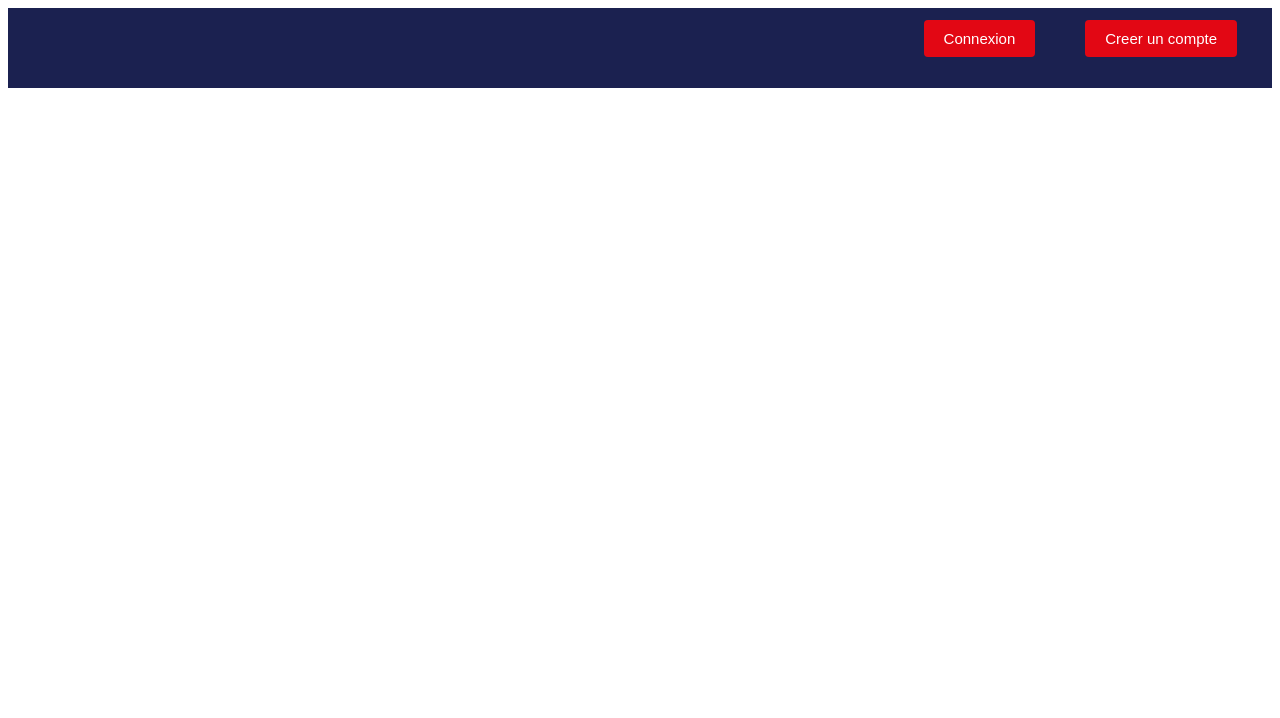
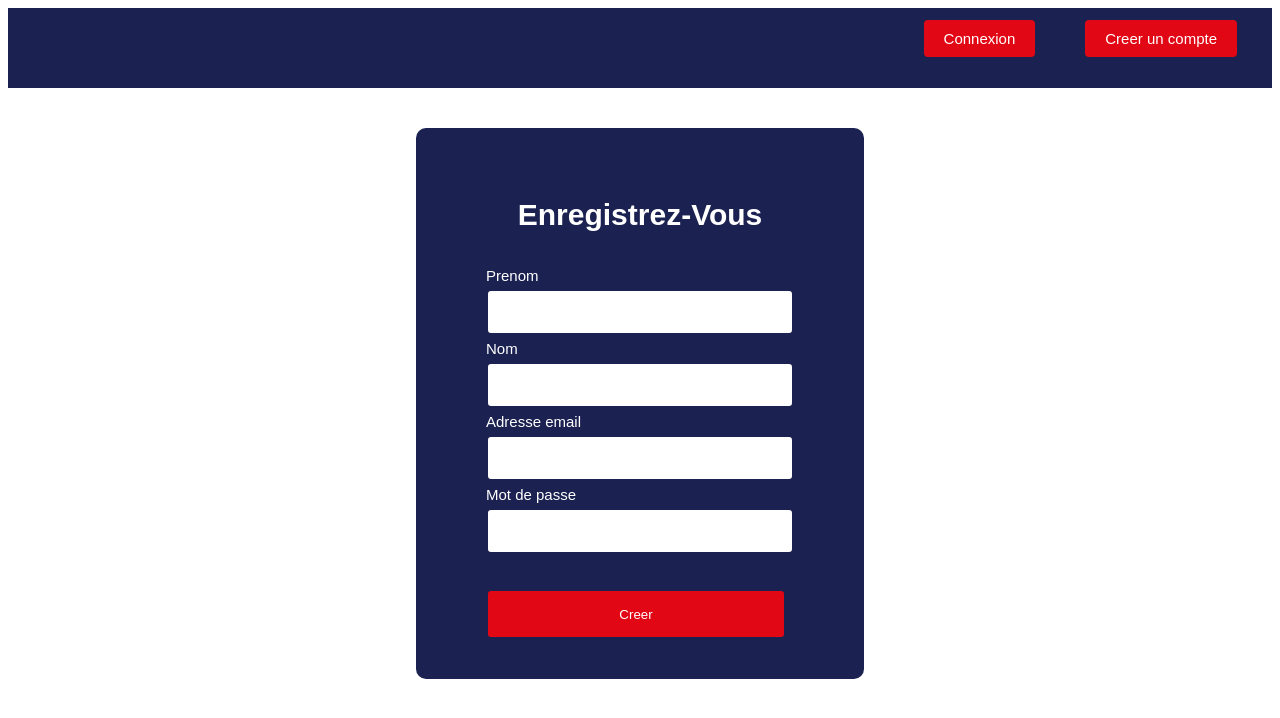
Before and after one commit to rafikmgh/products-frontend, a React (Create React App) app: page /register in a window 1280 px wide. Shown: the top 718 px of the page. Built offline with nearby package versions, Linux system fonts and the light colour scheme; no server answers.

Commit message:
register+validations

```diff
--- a/src/App.js
+++ b/src/App.js
@@ -3,6 +3,7 @@ import { Provider } from 'react-redux'
 import { BrowserRouter as Router, Routes, Route } from 'react-router-dom'
 import './App.css'
 import store from './store'
+import Register from './components/main/Auth/Register'
 
 function App() {
   return (
@@ -12,7 +13,7 @@ function App() {
           <Header />
           <Routes>
             <Route path='/' />
-            <Route path='/register' />
+            <Route path='/register' element={<Register />} />
             <Route path='/products'>
               <Route path='' />
               <Route path='/products/:productID' />
--- /dev/null
+++ b/src/components/main/Auth/Auth.css
@@ -0,0 +1,60 @@
+.login-wrapper {
+  background-color: white;
+  color: white;
+  height: 100%;
+  display: flex;
+  justify-content: center;
+}
+
+.login-wrapper .container {
+  margin-top: 40px;
+  padding: 40px 0;
+  max-width: 448px;
+  border-radius: 10px;
+  background: var(--primary-color);
+  display: flex;
+  flex-direction: column;
+  align-items: center;
+}
+
+.container {
+  margin-left: auto;
+  margin-right: auto;
+  max-width: 1120px;
+  width: 100%;
+  display: flex;
+  justify-content: center;
+}
+
+.field {
+  display: flex;
+  flex-direction: column;
+}
+
+.field_error {
+  color: var(--secondary-color);
+}
+
+.logout-link {
+  color: white;
+  cursor: pointer;
+}
+
+input {
+  border: 2px solid var(--primary-color);
+  border-radius: 5px;
+  height: 40px;
+  width: 300px;
+}
+
+input[type='submit'] {
+  margin-top: 20px;
+  background-color: var(--secondary-color);
+  height: 50px;
+  color: white;
+  cursor: pointer;
+}
+
+input[type='submit']:hover {
+  background-color: var(--other-color);
+}
--- /dev/null
+++ b/src/components/main/Auth/Register.js
@@ -0,0 +1,146 @@
+import './Auth.css'
+import { useForm } from 'react-hook-form'
+import { connect } from 'react-redux'
+import { registerUser } from '../../../redux/actions/authentification'
+
+const Register = ({ auth, registerUser }) => {
+  const {
+    register,
+    handleSubmit,
+    formState: { errors },
+  } = useForm()
+  const handleLogin = (data) => {
+    registerUser(data)
+  }
+
+  return (
+    <div className='login-wrapper'>
+      <div className='container flex center pt-32'>
+        <div className='text -align-center mb-48'>
+          <h1 className=''>Enregistrez-Vous</h1>
+        </div>
+        <form onSubmit={handleSubmit(handleLogin)} className='stack -gap-16'>
+          <div className='field'>
+            <label className='field_required' htmlFor='user_firstName'>
+              Prenom
+            </label>
+            <input
+              {...register('firstName', { required: true })}
+              className='input'
+              autoComplete='text'
+              type='text'
+              id='user_firstName'
+            />
+            {errors.firstName && (
+              <div className='form-error'>
+                {errors.firstName.type === 'required' && (
+                  <p id='firstName-error' class='field_error'>
+                    Le prenom est requis.
+                  </p>
+                )}
+              </div>
+            )}
+          </div>
+          <div className='field'>
+            <label className='field_required' htmlFor='user_firstName'>
+              Nom
+            </label>
+            <input
+              {...register('lastName', { required: true })}
+              className='input'
+              autoComplete='text'
+              type='text'
+              id='user_lastName'
+            />
+            {errors.lastName && (
+              <div className='form-error'>
+                {errors.lastName.type === 'required' && (
+                  <p id='lastName-error' class='field_error'>
+                    Le nom est requis.
+                  </p>
+                )}
+              </div>
+            )}
+          </div>
+          <div className='field'>
+            <label className='field_required' htmlFor='user_email'>
+              Adresse email
+            </label>
+            <input
+              {...register('email', { required: true })}
+              className='input'
+              autoComplete='email'
+              type='email'
+              id='user_email'
+            />
+            {errors.email && (
+              <div className='form-error'>
+                {errors.email.type === 'required' && (
+                  <p id='email-error' class='field_error'>
+                    L'email est requis.
+                  </p>
+                )}
+              </div>
+            )}
+          </div>
+          <div className='field'>
+            <label className='field_required' htmlFor='user_password'>
+              Mot de passe
+            </label>
+            <input
+              {...register('password', { minLength: 8, required: true })}
+              className='input'
+              autoComplete='new-password'
+              aria-describedby='pw-req'
+              type='password'
+              id='user_password'
+              aria-autocomplete='list'
+            />
+            {errors.password && (
+              <div className='form-error'>
+                {errors.password.type === 'required' && (
+                  <p id='password-error' class='field_error'>
+                    Le mot de passe est requis.
+                  </p>
+                )}
+                {errors.password.type === 'minLength' && (
+                  <p id='password-error-length' class='field_error'>
+                    Le mot de passe doit comprendre 8 caracteres au minimum.
+                  </p>
+                )}
+              </div>
+            )}
+          </div>
+
+          {auth.error !== null && (
+            <div className='mt-40'>
+              <p id='email-error' class='field_error'>
+                {auth.error == 'email_exist'
+                  ? 'Your email address already exists, please use a new one'
+                  : auth.error}
+              </p>
+            </div>
+          )}
+
+          {!auth.loading ? (
+            <input
+              type='submit'
+              name='commit'
+              value='Creer'
+              className='button -full'
+              data-disable-with='Creating account...'
+            />
+          ) : (
+            <p>Loading...</p>
+          )}
+        </form>
+      </div>
+    </div>
+  )
+}
+
+const mapStateToProps = (state) => ({
+  auth: state.authentification,
+})
+
+export default connect(mapStateToProps, { registerUser })(Register)
--- a/src/components/main/Header/Header.css
+++ b/src/components/main/Header/Header.css
@@ -9,9 +9,6 @@
 .header-links li {
   margin-right: 20px;
   list-style: none;
-}
-
-.header-links li {
   display: inline-block;
   padding: 0px 15px 20px;
 }
@@ -20,9 +17,6 @@
   transition: all 0.3s ease 0s;
   color: white;
   text-decoration: none;
-}
-
-.header-links li a {
   background-color: var(--secondary-color);
   padding: 10px 20px;
   border-radius: 4px;
@@ -30,9 +24,6 @@
 
 .header-links li a:hover {
   background-color: var(--other-color);
-}
-
-.header-links li a:hover {
   color: white;
 }
 
```
Also changed, not shown: src/components/main/Auth/Login.js (added).
